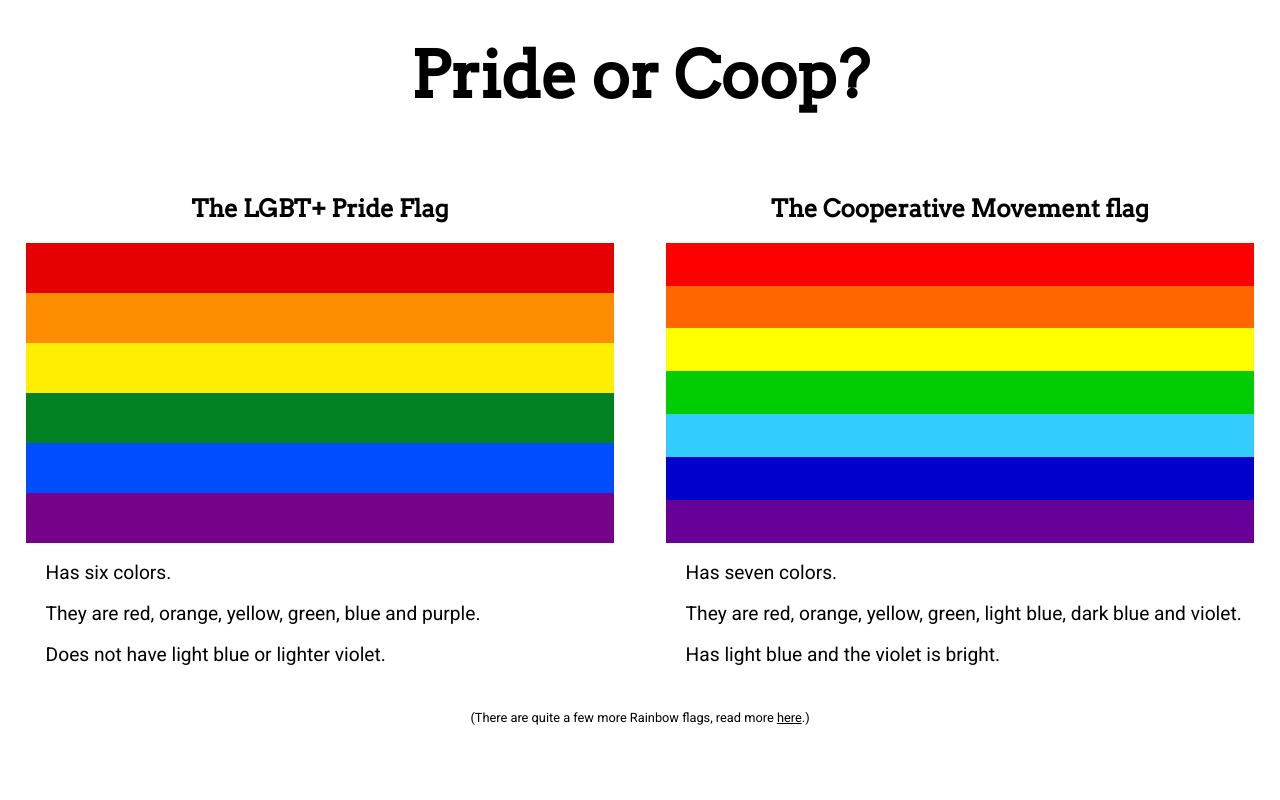
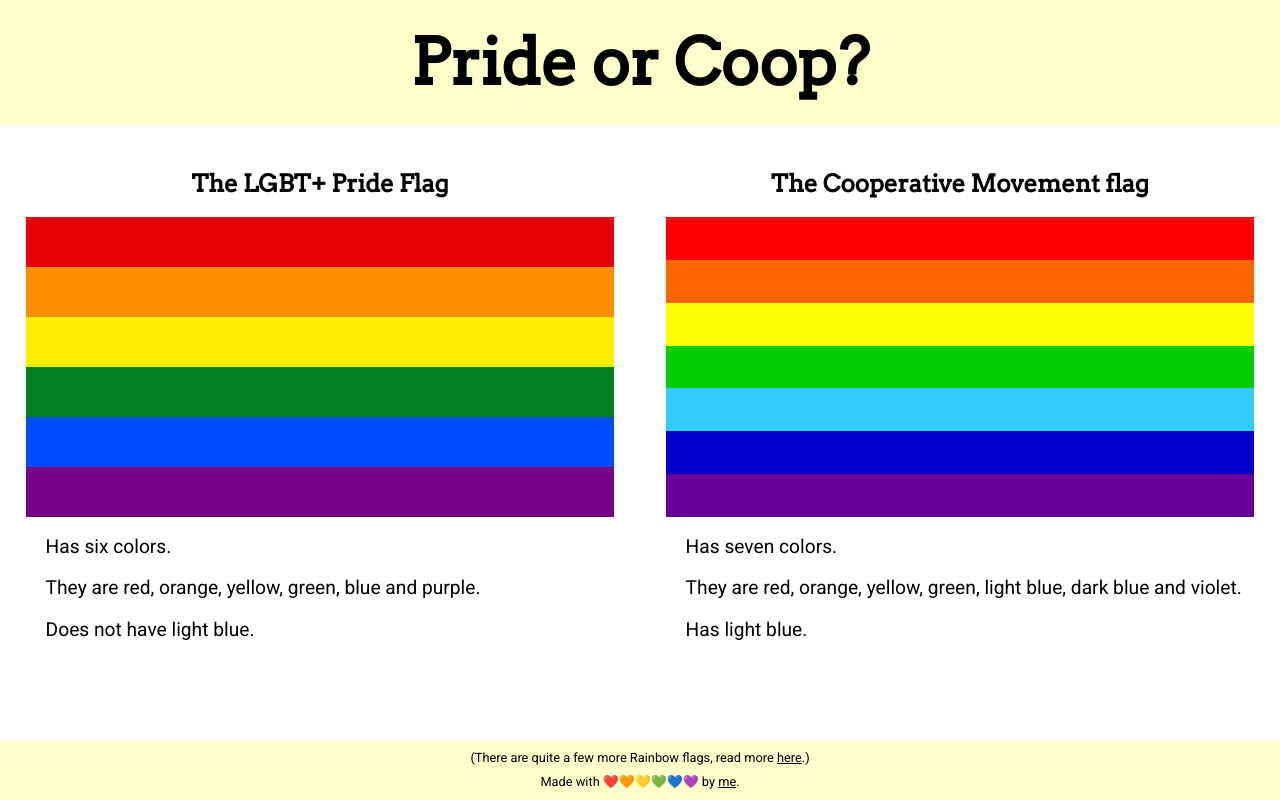
Before and after one commit to anabellaspinelli/pride-or-coop, a plain HTML site: page index.html in a window 1280 px wide. Drawn offline with nearby package versions, Linux system fonts and the light colour scheme.

Commit message:
Added sticky footer.

```diff
--- a/index.html
+++ b/index.html
@@ -8,10 +8,14 @@
       rel="stylesheet"
       href="https://unpkg.com/purecss@1.0.0/build/pure-min.css"
     />
-        <link href="https://fonts.googleapis.com/css?family=Arvo|Roboto&display=swap" rel="stylesheet">
+    <link
+      href="https://fonts.googleapis.com/css?family=Arvo|Roboto&display=swap"
+      rel="stylesheet"
+    />
     <link rel="stylesheet" href="styles.css" />
   </head>
   <body>
+    <div class="content">
       <h1>Pride or Coop?</h1>
       <section id="pride">
         <h2>The LGBT+ Pride Flag</h2>
@@ -26,7 +30,7 @@
         <section class="flag-details">
           <p>Has six colors.</p>
           <p>They are red, orange, yellow, green, blue and purple.</p>
-                <p>Does not have light blue or lighter violet.</p>
+          <p>Does not have light blue.</p>
         </section>
       </section>
       <section id="coop">
@@ -42,12 +46,23 @@
         </div>
         <section class="flag-details">
           <p>Has seven colors.</p>
-                <p>They are red, orange, yellow, green, light blue, dark blue and violet.</p>
-                <p>Has light blue and the violet is bright.</p>
+          <p>
+            They are red, orange, yellow, green, light blue, dark blue and
+            violet.
+          </p>
+          <p>Has light blue.</p>
         </section>
       </section>
-        <footer>
-            <p id="disclaimer">(There are quite a few more Rainbow flags, read more <a href="https://en.wikipedia.org/wiki/Rainbow_flag">here</a>.)</p>
+    </div>
+    <footer class="footer">
+      <p id="disclaimer">
+        (There are quite a few more Rainbow flags, read more
+        <a href="https://en.wikipedia.org/wiki/Rainbow_flag">here</a>.)
+      </p>
+      <p class="made">
+        Made with ❤️🧡💛💚💙💜 by
+        <a href="https://github.com/anabellaspinelli">me</a>.
+      </p>
     </footer>
   </body>
 </html>
--- a/styles.css
+++ b/styles.css
@@ -1,9 +1,27 @@
+html,
 body {
-  font-family: 'Roboto', sans-serif;
+  font-family: "Roboto", sans-serif;
+  height: 100%;
 }
 
-h1, h2 {
-  font-family: 'Arvo', sans-serif;
+body {
+  display: flex;
+  flex-direction: column;
+}
+
+.content {
+  flex: 1 0 auto;
+}
+
+h1 {
+  background-color: #ffc;
+  padding: 30px 0;
+  margin: 0;
+}
+
+h1,
+h2 {
+  font-family: "Arvo", sans-serif;
   text-align: center;
 }
 
@@ -21,7 +39,8 @@ h1 {
   padding-left: 20px;
 }
 
-section#pride, section#coop {
+section#pride,
+section#coop {
   padding: 2%;
 }
 
@@ -50,7 +69,6 @@ section#coop {
     min-width: 96%;
     float: none;
   }
-
 }
 
 .pride > .band {
@@ -102,7 +120,8 @@ section#coop {
   background-color: #609;
 }
 
-#disclaimer {
+#disclaimer,
+.footer .made {
   text-align: center;
   font-size: 0.8em;
 }
@@ -110,3 +129,12 @@ section#coop {
 a {
   color: #000;
 }
+
+.footer {
+  flex-shrink: 0;
+  background-color: #ffc;
+}
+
+.footer p {
+  margin: 10px 0;
+}
```
Also changed, not shown: 1 other file. Lines whose indentation alone changed are shown as unchanged.
